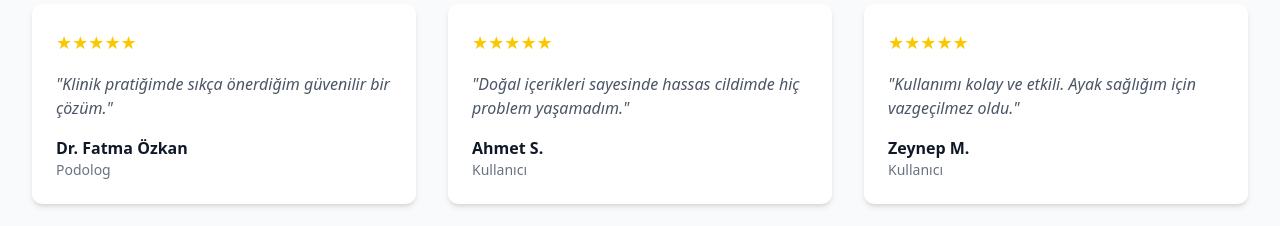
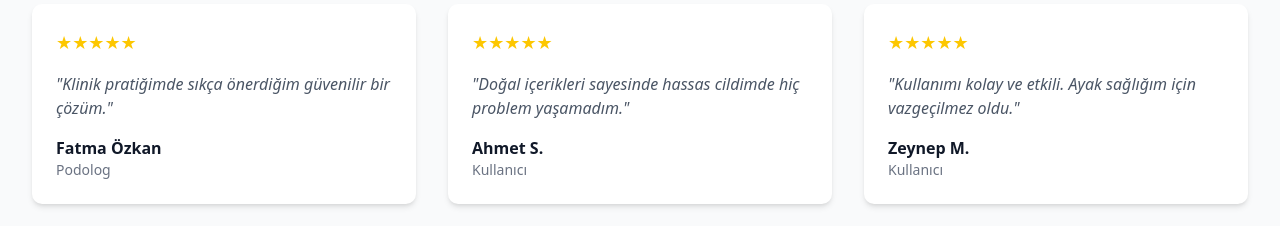
Before and after one commit to medipodo/pedizone, a React (Vite) app: page / in a window 1280 px wide. Shown: the part 3552-3778 px from the top of the page. Built offline with nearby package versions, Linux system fonts and the light colour scheme.

Commit message:
Update App.jsx
Commit

```diff
--- a/src/App.jsx
+++ b/src/App.jsx
@@ -168,7 +168,7 @@ function App() {
             rating: 5
           },
           {
-            name: 'Dr. Fatma Özkan',
+            name: 'Fatma Özkan',
             title: 'Podolog',
             text: 'Klinik pratiğimde sıkça önerdiğim güvenilir bir çözüm.',
             rating: 5
```
